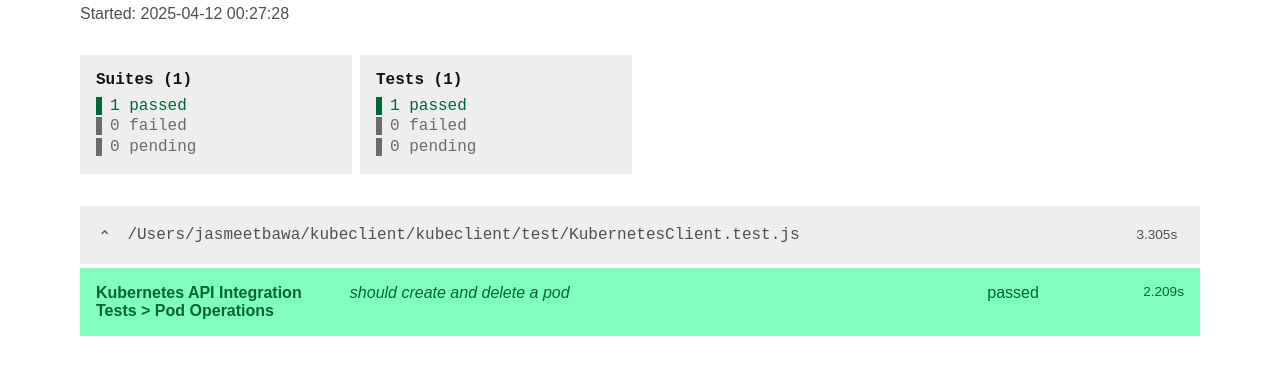
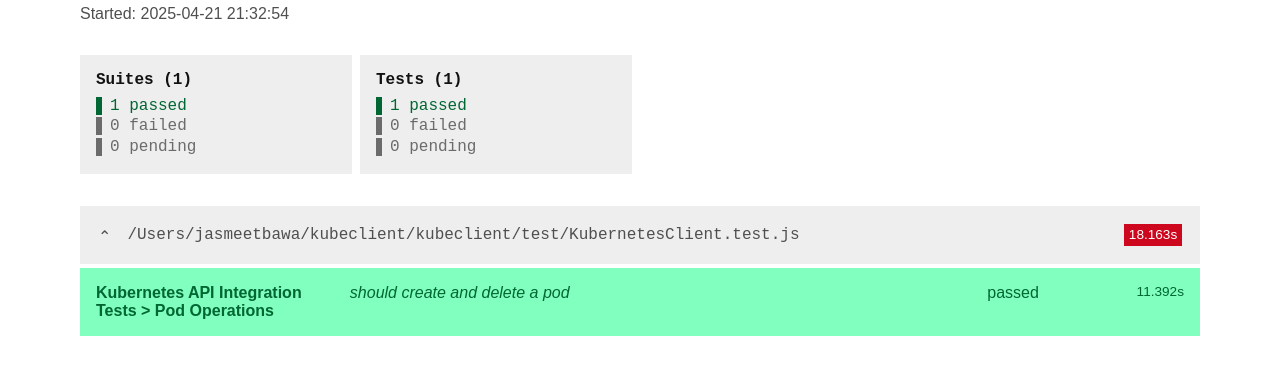
Before and after one commit to prabhjotbawa/kubeclient, a website: page index.html in a window 1280 px wide. Shown: the part 72-446 px from the top of the page. Drawn offline with Linux system fonts and the light colour scheme.

Commit message:
Update test reports

```diff
--- a/index.html
+++ b/index.html
@@ -274,4 +274,4 @@ header {
   font-size: 1rem;
   padding: 0 0.5rem;
 }
-</style></head><body><main class="jesthtml-content"><header><h1 id="title">Test Report</h1></header><section id="metadata-container"><div id="timestamp">Started: 2025-04-12 00:27:28</div><div id="summary"><div id="suite-summary"><div class="summary-total">Suites (1)</div><div class="summary-passed ">1 passed</div><div class="summary-failed  summary-empty">0 failed</div><div class="summary-pending  summary-empty">0 pending</div></div><div id="test-summary"><div class="summary-total">Tests (1)</div><div class="summary-passed ">1 passed</div><div class="summary-failed  summary-empty">0 failed</div><div class="summary-pending  summary-empty">0 pending</div></div></div></section><details id="suite-1" class="suite-container" open=""><summary class="suite-info"><div class="suite-path">/Users/jasmeetbawa/kubeclient/kubeclient/test/KubernetesClient.test.js</div><div class="suite-time">3.305s</div></summary><div class="suite-tests"><div class="test-result passed"><div class="test-info"><div class="test-suitename">Kubernetes API Integration Tests &gt; Pod Operations</div><div class="test-title">should create and delete a pod</div><div class="test-status">passed</div><div class="test-duration">2.209s</div></div></div></div></details></main></body></html>
+</style></head><body><main class="jesthtml-content"><header><h1 id="title">Test Report</h1></header><section id="metadata-container"><div id="timestamp">Started: 2025-04-21 21:32:54</div><div id="summary"><div id="suite-summary"><div class="summary-total">Suites (1)</div><div class="summary-passed ">1 passed</div><div class="summary-failed  summary-empty">0 failed</div><div class="summary-pending  summary-empty">0 pending</div></div><div id="test-summary"><div class="summary-total">Tests (1)</div><div class="summary-passed ">1 passed</div><div class="summary-failed  summary-empty">0 failed</div><div class="summary-pending  summary-empty">0 pending</div></div></div></section><details id="suite-1" class="suite-container" open=""><summary class="suite-info"><div class="suite-path">/Users/jasmeetbawa/kubeclient/kubeclient/test/KubernetesClient.test.js</div><div class="suite-time warn">18.163s</div></summary><div class="suite-tests"><div class="test-result passed"><div class="test-info"><div class="test-suitename">Kubernetes API Integration Tests &gt; Pod Operations</div><div class="test-title">should create and delete a pod</div><div class="test-status">passed</div><div class="test-duration">11.392s</div></div></div></div></details></main></body></html>
```
